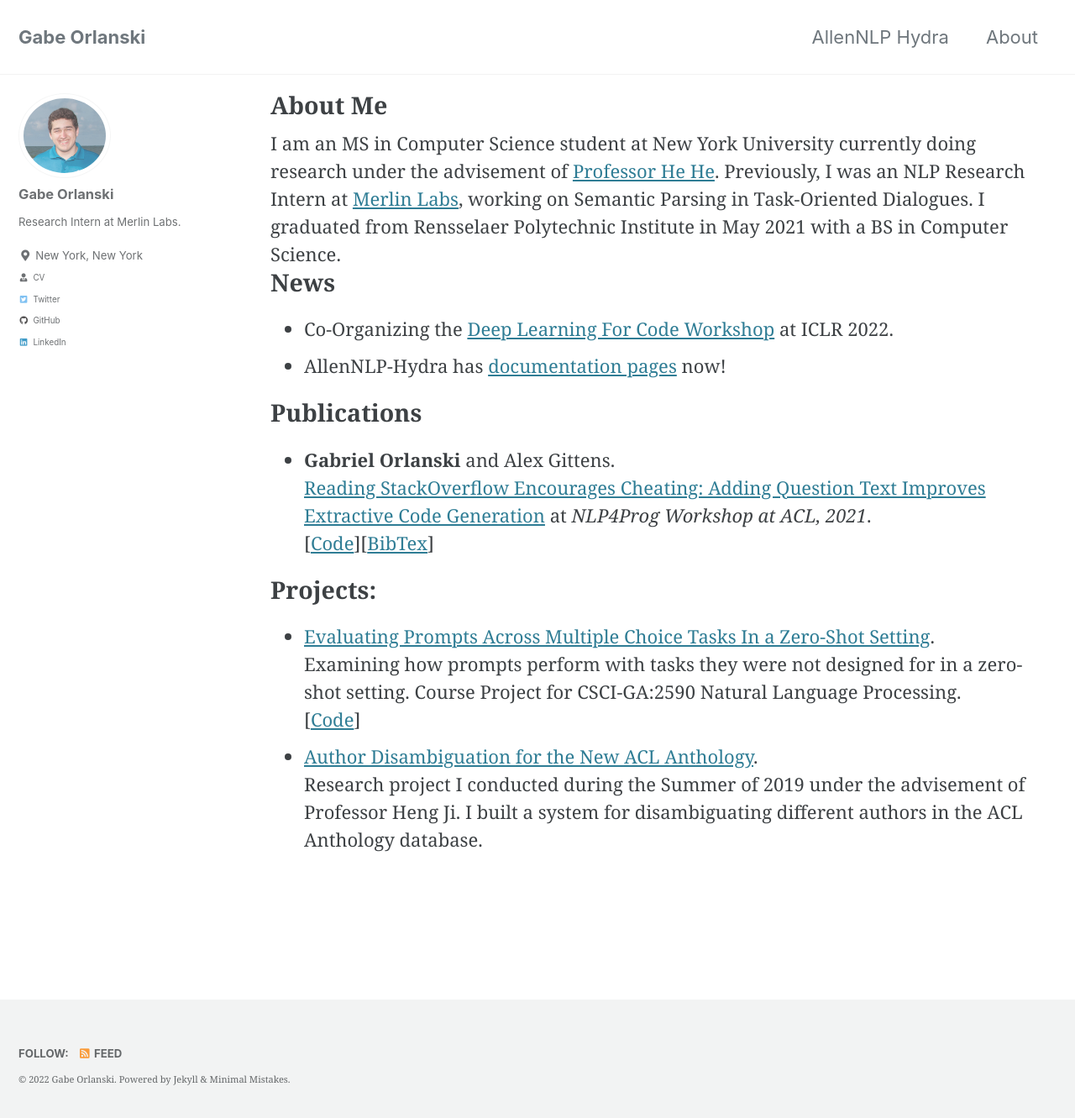
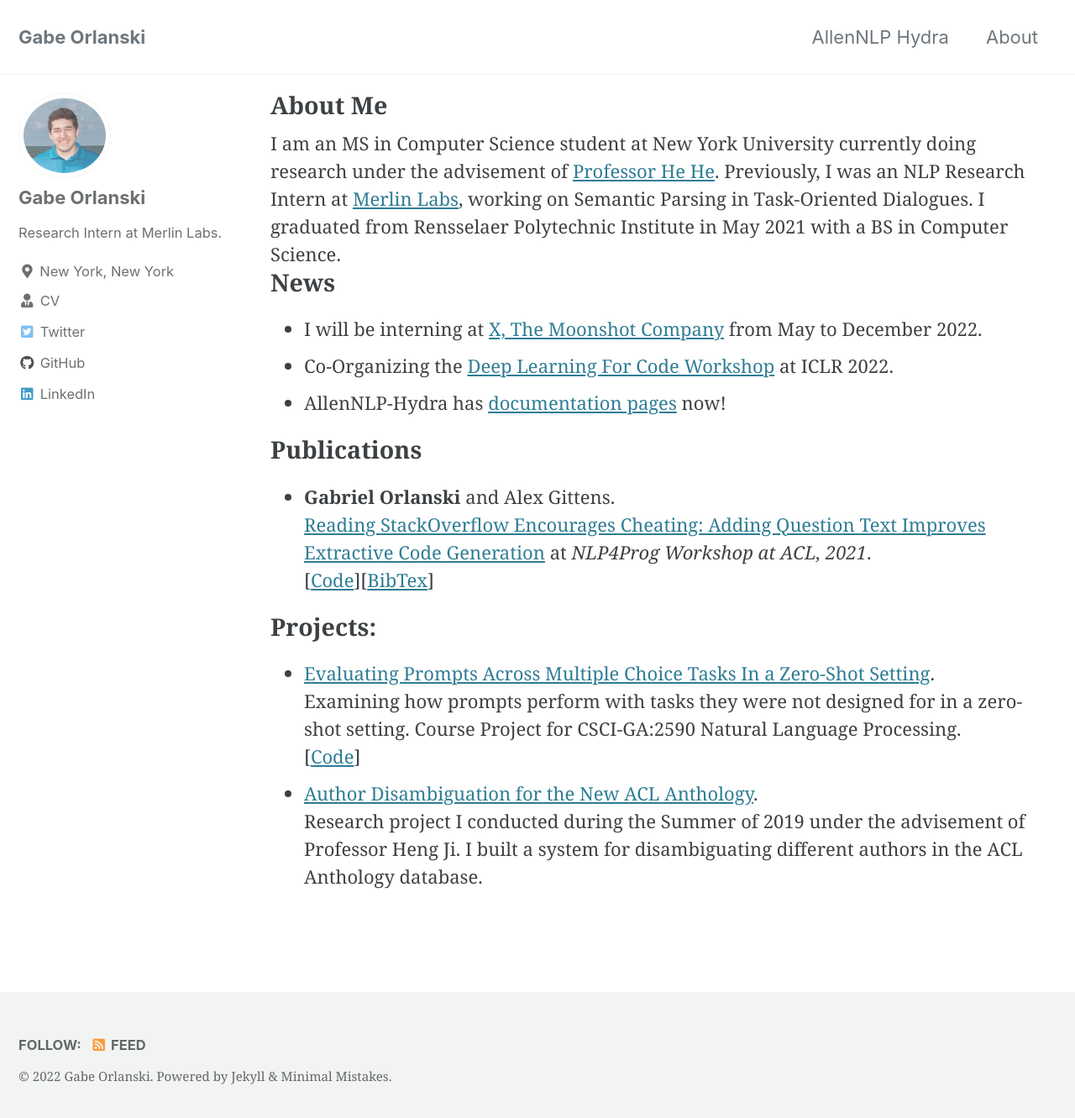
Before and after one commit to gabeorlanski/gabeorlanski.github.io, a Jekyll site: the page built from index.html, in a window 1280 px wide and 1337 px high. Shown: the top 1331 px of the window at 84% size. Built offline with Jekyll 4.4.1, drawn with Linux system fonts in a browser that asks for light colours; cached includes are drawn as plain includes; the list of posts is cut into pages by our own code.

Commit message:
Minor update

```diff
--- a/_sass/minimal-mistakes/_variables.scss
+++ b/_sass/minimal-mistakes/_variables.scss
@@ -34,14 +34,14 @@ $header-font-family: $georgia !default;
 $caption-font-family: $georgia !default;
 
 /* type scale */
-$type-size-1: 2em !default; // ~39.056px
-$type-size-2: 1.75em !default; // ~31.248px
-$type-size-3: 1.5em !default; // ~25.008px
-$type-size-4: 1.4em !default; // ~20px
-$type-size-5: 0.75em !default; // ~16px
-$type-size-6: 0.6em !default; // ~12px
-$type-size-7: 0.5em !default; // ~11px
-$type-size-8: 0.625em !default; // ~10px
+$type-size-1   : 2.441em !default;  // ~39.056px
+$type-size-2   : 1.953em !default;  // ~31.248px
+$type-size-3   : 1.563em !default;  // ~25.008px
+$type-size-4   : 1.25em !default;   // ~20px
+$type-size-5   : 1em !default;      // ~16px
+$type-size-6   : 0.75em !default;   // ~12px
+$type-size-7   : 0.6875em !default; // ~11px
+$type-size-8   : 0.625em !default;  // ~10px
 
 /* headline scale */
 $h-size-1: 1.3em !default; // ~25.008px
--- a/index.html
+++ b/index.html
@@ -13,6 +13,9 @@ I am an MS in Computer Science student at New York University currently doing re
 <h1>News</h1>
 
 <ul>
+    <li>
+        I will be interning at <a href="https://x.company/">X, The Moonshot Company</a> from May to December 2022.
+    </li>
     <li>
         Co-Organizing the <a href="https://dl4c.github.io/">Deep Learning For Code Workshop</a> at ICLR 2022.
     </li>
```
